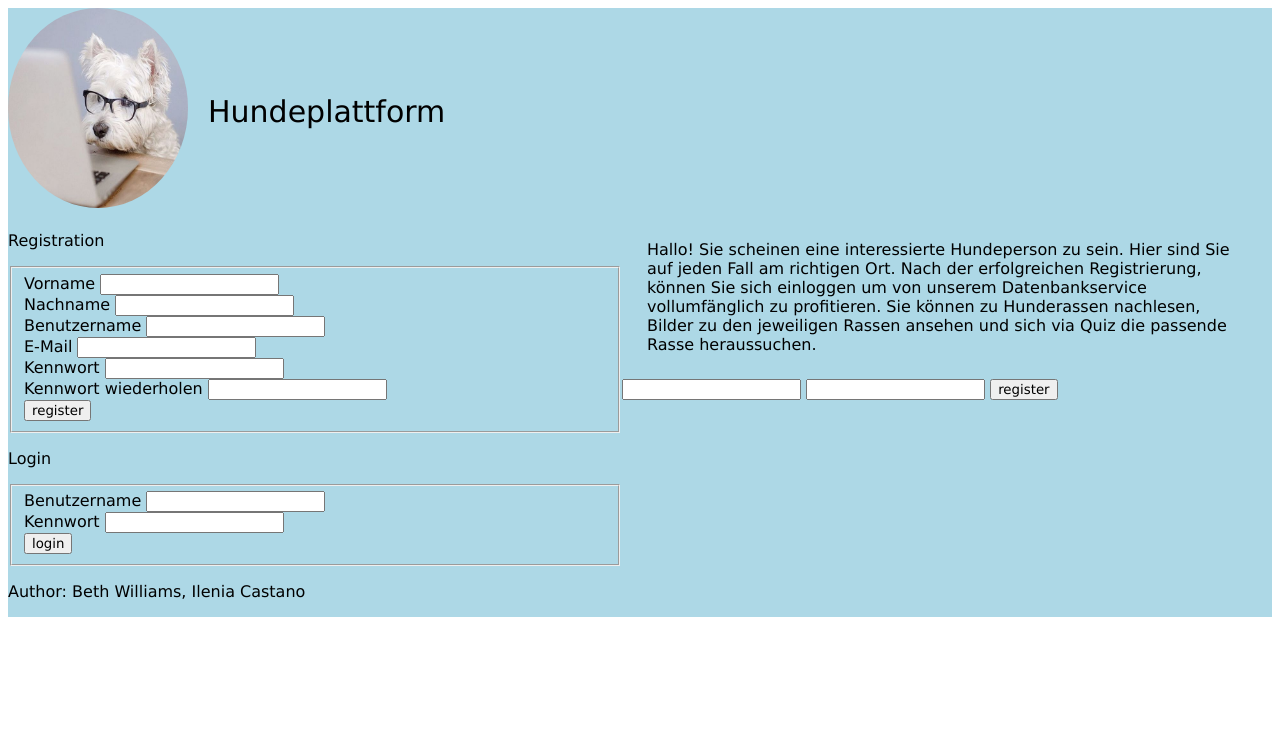
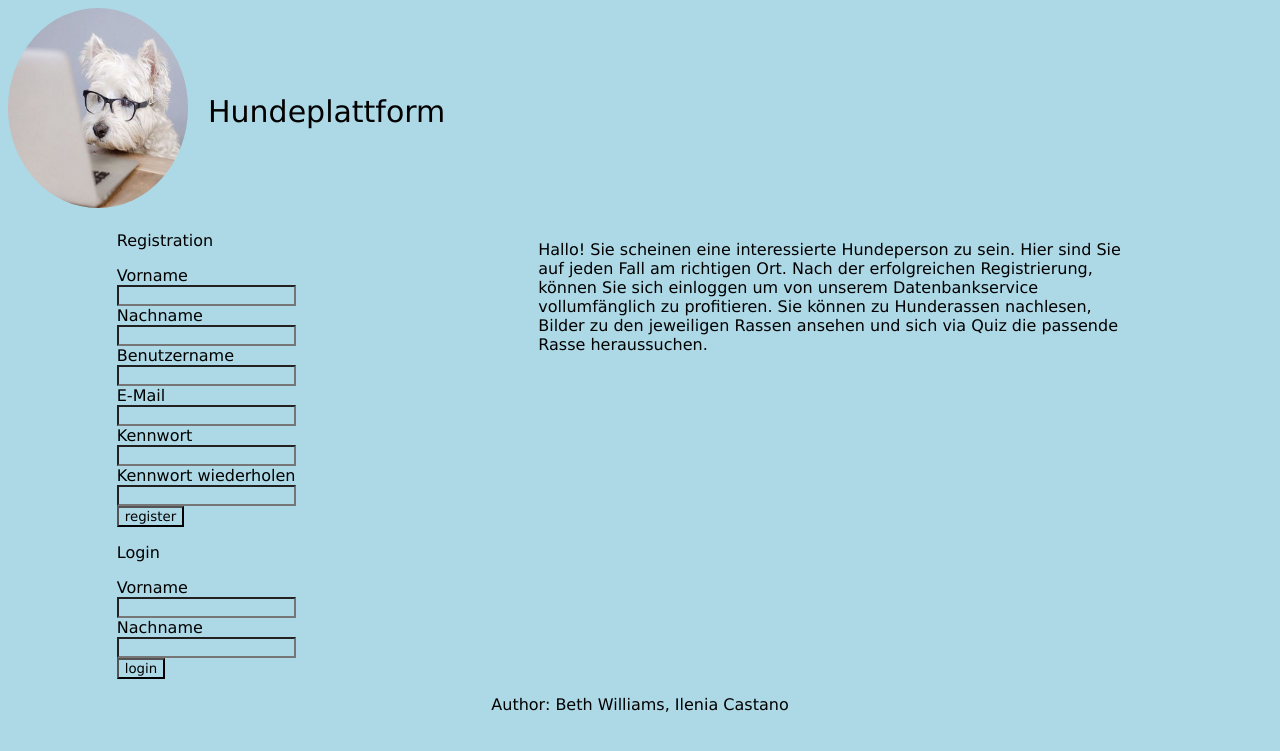
Before and after one commit to landetonwrongplanet/hundeplattform, a PHP site: page / in a window 1280 px wide. Shown: the top 751 px of the page. Run offline with PHP 8.4, Linux system fonts and the light colour scheme.

Commit message:
css changes

```diff
--- a/user/index.php
+++ b/user/index.php
@@ -19,46 +19,32 @@ session_start();
         <div class="landing">
             <div class="forms">
               <div class="registration">
-        <div data-role="main" class="ui-content">
               <p>Registration</p>
-          <form data-ajax="false" id="loginformular" method="post"
-              action="user.php">
-              <div data-role="fieldcontain">
-                <fieldset>
-                  <label for="surname">Vorname</label>
+                <form class="loginformular" method="post"action="user.php">
+                        <label for="surname">Vorname</label><br>
                         <input type="text" name="surname" id="s-name" focus><br>
-                  <label for="lastname">Nachname</label>
+                        <label for="lastname">Nachname</label><br>
                         <input type="text" name="lastname" id="l-name" focus><br>
-                  <label for="username">Benutzername</label>
+                        <label for="username">Benutzername</label><br>
                         <input type="text" name="username" id="username" focus><br>
-                  <label for="email">E-Mail</label>
+                        <label for="email">E-Mail</label><br>
                         <input type="email" name="email" id="email" focus><br>
-                  <label for="password">Kennwort</label>
+                        <label for="password">Kennwort</label><br>
                         <input type="password" name="password1" id="password1"><br>
-                  <label for="password2">Kennwort wiederholen</label>
+                        <label for="password2">Kennwort wiederholen</label><br>
                         <input type="password" name="password2" id="password2"><br>
                         <input type="submit" value="register">
-                </fieldset>
-              </div>
                 </form>
             </div>
-      </div>
             <div class="login">
-        <div data-role="main">
               <p>Login</p>
-          <form data-ajax="false" id="loginformular" method="post"
-              action="user.php">
-              <div data-role="fieldcontain">
-                <fieldset>
-                  <label for="username">Benutzername</label>
-                  <input type="text" name="username" id="username" focus><br>
-                  <label for="password">Kennwort</label>
-                  <input type="password" name="password" id="password"><br>
-                  <input type="submit" value="login">
-                </fieldset>
-              </div>
+                <form action="user.php" method="post">
+                  <label for="surname">Vorname</label><br>
+                  <input type="text" name="vorname"><br>
+                  <label for="lastname">Nachname</label><br>
+                  <input type="text" name="nachname"><br>
+                  <input type="submit" value="login" name="submit">
                 </form>
-        </div>
             </div>
           </div>
       <div class="intro">
@@ -70,16 +56,10 @@ session_start();
             Sie können zu Hunderassen nachlesen,
             Bilder zu den jeweiligen Rassen ansehen und sich via Quiz die passende Rasse heraussuchen.
         </p>
-      <form action="user.php" method="post">
-        <input type="text" name="vorname">
-        <input type="text" name="nachname">
-        <input type="submit" value="register" name="submit">
-      </form>
       </div>
     </div>
       <div class="footer">
-  <p>Author: Beth Williams, Ilenia Castano</p>
-
+        <p class="author">Author: Beth Williams, Ilenia Castano</p>
       </div>
     </div>
   </body>
--- a/user/stylesheet.css
+++ b/user/stylesheet.css
@@ -1,15 +1,17 @@
 *{
     font-family: Verdana, Geneva, Tahoma, sans-serif;
+    background-color: lightblue;
 }
 
 .container{
-    background-color:lightblue;
+
     display: flex;
     flex-direction: column;
     width: 100%;
     height: 100%;
     margin: 0%;
     padding: 0%;
+    justify-content: center;
 }
 
 .logo{
@@ -28,21 +30,53 @@
     margin-right: 20px;
 }
 
+.navigation{
+    display: flex;
+    align-items: center;
+    margin-left: 20px;
+    margin-right: 20px;
+}
+ul {
+    list-style-type: none;
+    margin: 0;
+    padding: 0;
+    font-size: 15px;
+
+  }
+  a{
+    text-decoration: none;
+
+  }
 .landing{
     display: flex;
     flex-direction: row;
 }
 
 .forms{
-    width: 50%;
+    margin-right: auto;
+    margin-left: auto;
 }
+
 .landingtext{
     width: 600px;
     margin: 25px;
 }
+.intro{
+    margin-left: auto;
+    margin-right: auto;
+}
 
+.output{
+    width: 600px;
+    margin: 25px;
+}
 .footer{
     display: flex;
     flex-direction: row;
+    align-items: center;
     width: 100%;
 }
+.author{
+    margin-left: auto;
+    margin-right: auto;
+}
```
Also changed, not shown: user/useraction.php (+41 -0 lines), 1 other file. Lines whose indentation alone changed are shown as unchanged.
